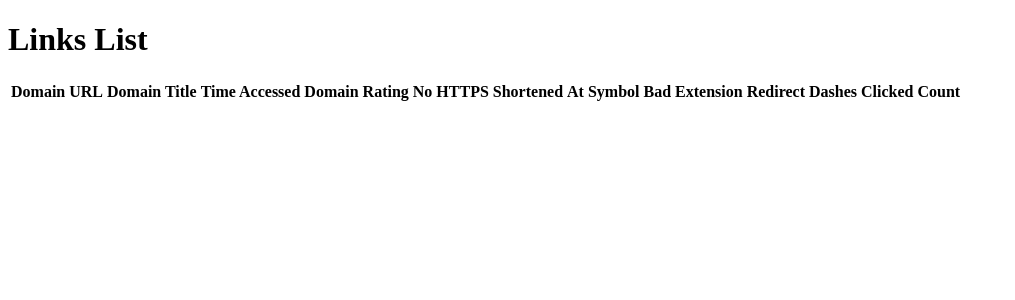
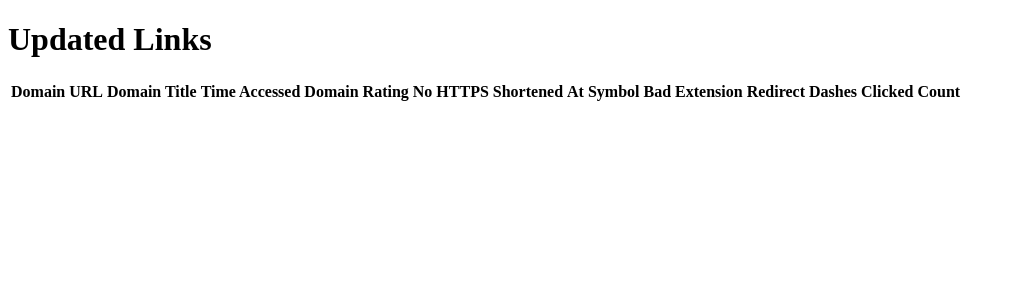
Before and after one commit to deigil/hawkphish_backend, a Django app: page / in a window 1280 px wide. Shown: the top 300 px of the page, without its empty margins (0-1015 px from the left). Run offline with Django 5.2, Linux system fonts and the light colour scheme; lists and menus that the app fills with data are empty.

Commit message:
stupid updatedlink fix

```diff
--- a/website/templates/list_links.html
+++ b/website/templates/list_links.html
@@ -3,10 +3,10 @@
 <html lang="en">
 <head>
     <meta charset="UTF-8">
-    <title>Hawkphish Links List</title>
+    <title>Hawkphish Updated Links List</title>
 </head>
 <body>
-    <h1>Links List</h1>
+    <h1>Updated Links</h1>
 
     <table>
         <thead>
@@ -25,7 +25,7 @@
             </tr>
         </thead>
         <tbody>
-            {% for link in updatedLink %}
+            {% for link in updatedlink %}
                 <tr>
                     <td>{{ link.domainURL }}</td>
                     <td>{{ link.domainTitle }}</td>
```
